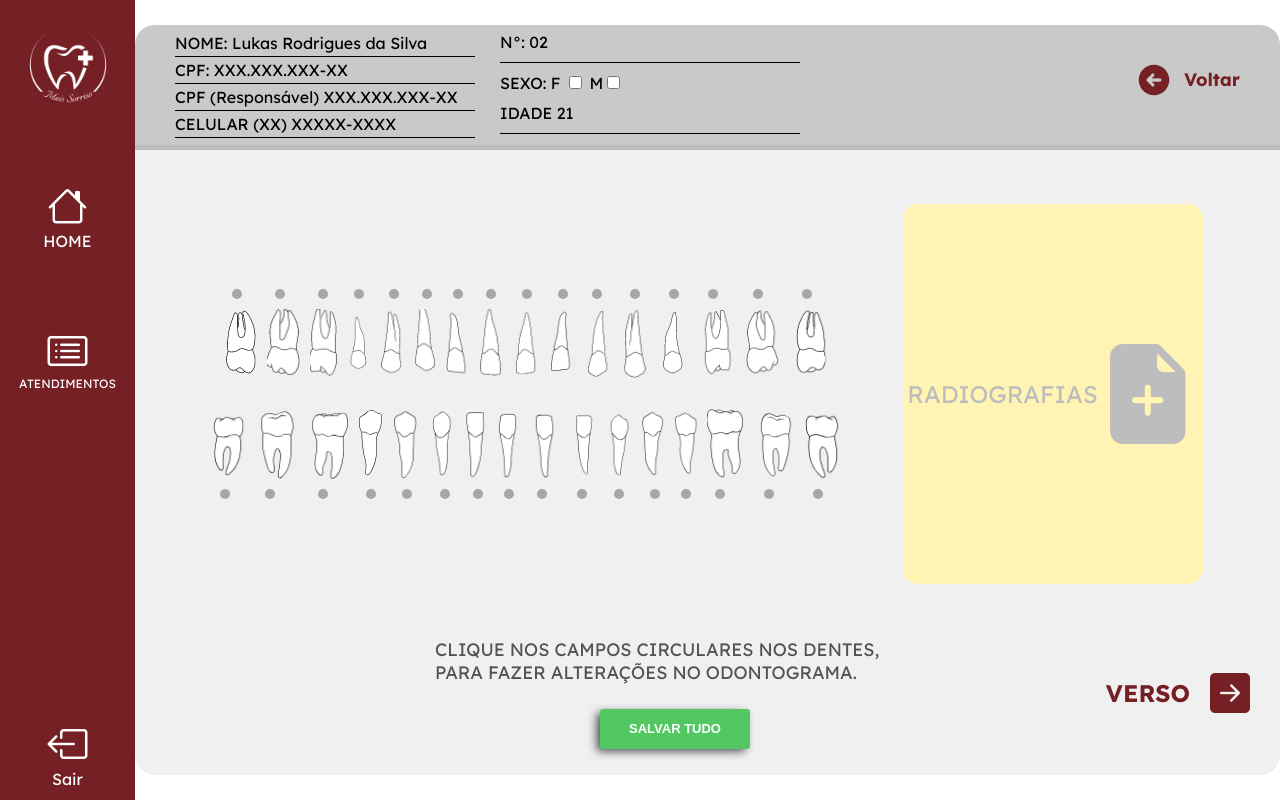
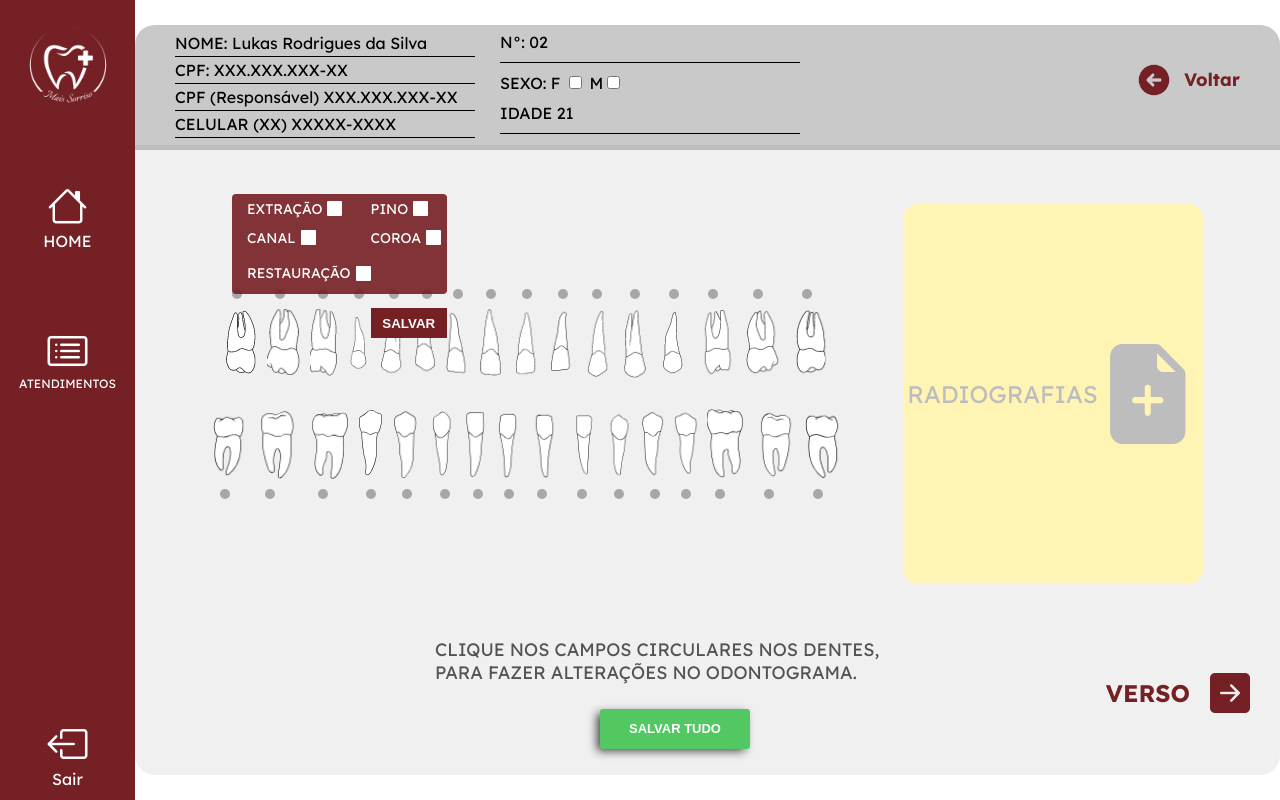
Before and after one commit to helenojose/MaisSorrisoProject, a Vue app: page /prontuario/dentista in a window 1280 px wide. Both pictures are taken after a click on the element 236 px from the left and 293 px from the top of the page. Built offline with nearby package versions, Linux system fonts and the light colour scheme.

Commit message:
adicoes popup dente

```diff
--- a/package.json
+++ b/package.json
@@ -11,7 +11,8 @@
     "axios": "^1.7.7",
     "core-js": "^3.8.3",
     "vue": "^3.x.x",
-    "vue-router": "^4.0.3"
+    "vue-router": "^4.0.3",
+    "vuex": "^4.1.0"
   },
   "devDependencies": {
     "@babel/core": "^7.12.16",
--- a/src/components/OdontogramaComponent.vue
+++ b/src/components/OdontogramaComponent.vue
@@ -1,5 +1,5 @@
 <template>
-    <div @click.stop="hidePopUp" class="infosContainer">
+    <div @click="hidePopUp($event.target)" class="infosContainer">
         <div class="header">
             <div class="infos">
                 <div class="leftInfos">
@@ -31,13 +31,13 @@
                 <div  class="upLineDentes">
                     <div v-for="dente in lineUpDentes" :key="dente.numDente" style="display: flex; position: relative;">
                         <img class="dente" :src="require(`../../public/dentes/${dente.caminhoImg}`)" alt="">
-                        <div @click="setPopUp($event.target)" :class="`UPquadradinhos ${dente.numDente}`"></div>
+                        <div @click="setPopUp($event.target)" :class="['UPquadradinhos' , dente.numDente, {'activePontinho' : (!!getDenteStore(dente.numDente) && getDenteStore(dente.numDente).servicos.length > 0 )}]"></div>
                     </div>
                 </div>
                 <div class="downLineDentes">
                     <div v-for="dente in lineDownDentes" :key="dente.numDente" style="display: flex; position: relative;">
                         <img class="dente" :src="require(`../../public/dentes/${dente.caminhoImg}`)" alt="">
-                        <div @click="setPopUp($event.target)" :class="`quadradinhos ${dente.numDente}`"></div>
+                        <div @click="setPopUp($event.target)" :class="['quadradinhos' , dente.numDente, {'activePontinho' : (!!getDenteStore(dente.numDente) && getDenteStore(dente.numDente).servicos.length > 0 )}]"></div>
                     </div>
                 </div>
                 <PopUpDente :id-dente="`${idDente}`" :x="`${denteXPosition}`" :y="`${denteYPosition}`" :display-style="`${popUpDisplay}`"/>
@@ -63,7 +63,8 @@
 </template>
 
 <script>
-    import PopUpDente from '../components/PopUpDente.vue'
+    import { mapState } from 'vuex';
+import PopUpDente from '../components/PopUpDente.vue'
     import dentes1 from '../utils/dentes1.js'
     import dentes2 from '../utils/dentes2.js'
 
@@ -91,6 +92,11 @@
             idade: String
         },
         methods: {
+
+            getDenteStore(id){
+                return this.dentesInfo.find(item => item.denteId == id);
+            },
+
             setPopUp(quadradinho){
 
                 let coordenadas = quadradinho.getBoundingClientRect();
@@ -99,21 +105,33 @@
                 this.denteYPosition = `${Math.ceil(coordenadas.y - 95)}`;
                 this.idDente = quadradinho.className.split(' ')[1];
             },
-            hidePopUp(){
-                this.popUpDisplay = "none";
+            hidePopUp(element){
+                if(element.classList.contains('UPquadradinhos')
+                 || element.classList.contains('quadradinhos')
+                 || element.classList.contains('checkbox')
+                 || element.classList.contains('popUpContainer')
+                 || element.classList.contains('elementContainer')
+                 || element.classList.contains('poptext')){
+                    return
+                }else{
+                    this.popUpDisplay = "none";
+                }
             }
         },
+        computed: mapState(['dentesInfo']),
         async mounted(){
             this.lineUpDentes = await dentes1
             this.lineDownDentes = await dentes2
-            console.log(dentes1)
-            console.log(dentes2)
         }
     }
 
 </script>
 
 <style scoped>
+
+    .activePontinho{
+        background-color: #752025 !important;
+    }
 
     .UPquadradinhos{
         cursor: pointer;
--- a/src/components/PopUpDente.vue
+++ b/src/components/PopUpDente.vue
@@ -1,56 +1,77 @@
 <template>
     <div @click="setPosition" class="popUpContainer">
-        <div class="elementContainer">
-            <span>EXTRAÇÃO</span>
-            <div @click="toggleActive($event.target)" class="checkbox ext"></div>
+        <div class="elementContainer" v-for="(servico, index) in servicos" :key="index">
+            <span class="poptext">{{ servico.label }}</span>
+            <div @click="servico.active = !servico.active" :class="{ 'active': servico.active }" class="checkbox"></div>
         </div>
-        <div class="elementContainer">
-            <span>PINO</span>
-            <div @click="toggleActive($event.target)" class="checkbox pin"></div>
-        </div>
-        <div class="elementContainer">
-            <span>CANAL</span>
-            <div @click="toggleActive($event.target)" class="checkbox can"></div>
-        </div>
-        <div class="elementContainer">
-            <span>COROA</span>
-            <div @click="toggleActive($event.target)" class="checkbox cor"></div>
-        </div>
-        <div class="elementContainer">
-            <span>RESTAURAÇÃO</span>
-            <div @click="toggleActive($event.target)" class="checkbox res"></div>
-        </div>
-
-        <button style=" font-weight: bolder; background-color: rgb(117, 32, 37); border: none; position: relative; top: 50px; color: white; height: 30px;">SALVAR</button>
+        <button @click="salvarDadosDente" style=" font-weight: bolder; background-color: rgb(117, 32, 37); border: none; position: relative; top: 50px; color: white; height: 30px;">SALVAR</button>
     </div>
 </template>
 
 <script>
+import { mapState } from 'vuex';
+
     export default{
         name: "PopUp",
         data(){
             return{
-
+                servicos: [
+                    { label: 'EXTRAÇÃO', value: 'extracao', active: false },
+                    { label: 'PINO', value: 'pino', active: false },
+                    { label: 'CANAL', value: 'canal', active: false },
+                    { label: 'COROA', value: 'coroa', active: false },
+                    { label: 'RESTAURAÇÃO', value: 'restauracao', active: false }
+                ]
             }
         },
         methods : {
+           loadServicosInStore(){
+               //busca na store o dente pelo idIndex carregado ao mudar o dente selecionado
+               let dente = this.dentesInfo.find(dente => dente.denteId == this.idDente);
+
+                if(dente){
+                    dente.servicos.forEach(servico => {
+                        let servicoIndex = this.servicos.findIndex(item => item.value == servico);
+                        //se no store existir um servico ele seta como ativo o servico, pois ja existe
+                        if(servicoIndex !== -1){
+                            this.servicos[servicoIndex].active = true;
+                        }
+                    })
+                }
+           },
+           resetServicos(){
+            this.servicos = [
+                    { label: 'EXTRAÇÃO', value: 'extracao', active: false },
+                    { label: 'PINO', value: 'pino', active: false },
+                    { label: 'CANAL', value: 'canal', active: false },
+                    { label: 'COROA', value: 'coroa', active: false },
+                    { label: 'RESTAURAÇÃO', value: 'restauracao', active: false }
+                ]
+           },
            setPosition(){
             let selectedPopUp = document.querySelector('.popUpContainer');
 
             selectedPopUp.style.left = `${this.x}px`;
             selectedPopUp.style.top = `${this.y}px`;
             selectedPopUp.style.display= this.displayStyle;
-            console.log(this.displayStyle)
-            console.log(this.idDente)
            },
-           toggleActive(element){
-            if(element.classList.contains("active")){
-                element.classList.remove("active");
+           salvarDadosDente(){
+            let servicosSelecionados = this.servicos.filter(servico => servico.active).map(servico => servico.value);
+
+            let denteFoundIndex = this.dentesInfo.findIndex((item)=> item.denteId == this.idDente)
+
+            if(this.dentesInfo[denteFoundIndex]){
+                this.dentesInfo[denteFoundIndex].servicos = servicosSelecionados;
             }else{
-                element.classList.add("active");
+                this.dentesInfo.push({
+                    denteId: this.idDente,
+                    servicos: servicosSelecionados
+                })
             }
+            console.log(this.dentesInfo);
            }
         },
+        computed: mapState(['dentesInfo']),
 
         props: {
             x: String,
@@ -61,6 +82,9 @@
         watch:{
             x(){
                 this.setPosition();
+
+                this.resetServicos();
+                this.loadServicosInStore();
             },
             y(){
                 this.setPosition();
@@ -72,6 +96,7 @@
         mounted(){
             let selectedPopUp = document.querySelector('.popUpContainer');
             selectedPopUp.style.display = 'none'
+            this.loadServicosInStore()
         }
     }
 </script>
--- a/src/main.js
+++ b/src/main.js
@@ -1,5 +1,6 @@
 import { createApp } from 'vue'
 import App from './App.vue'
 import router from './router'
+import store from './store/index.js'
 
-createApp(App).use(router).mount('#app')
+createApp(App).use(router).use(store).mount('#app')
--- /dev/null
+++ b/src/store/index.js
@@ -0,0 +1,15 @@
+import { createStore } from 'vuex'
+
+export default createStore({
+    state: {
+        dentesInfo: []
+    },
+
+    mutations:{
+
+    },
+
+    actions:{
+
+    }
+})
```
Also changed, not shown: 1 other file (tests, documents, lock files or other folders).
